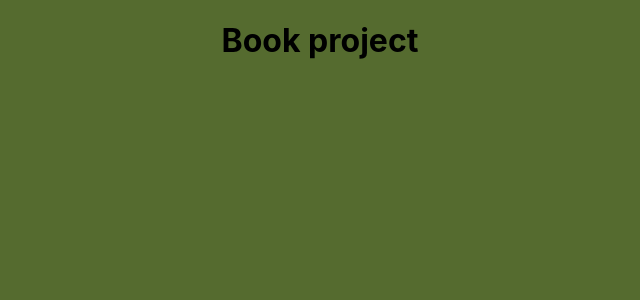
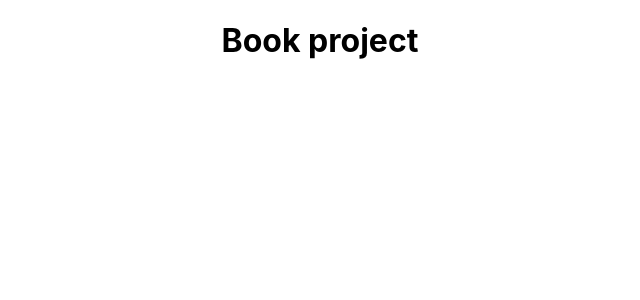
Before and after one commit to mjay118/books, a React (Create React App) app: page / in a window 1280 px wide. Shown: the top 300 px of the page, without its empty margins (320-960 px from the left). Built offline with nearby package versions, Linux system fonts and the light colour scheme.

Commit message:
second commit

```diff
--- a/src/index.css
+++ b/src/index.css
@@ -5,7 +5,7 @@ body {
     sans-serif;
   -webkit-font-smoothing: antialiased;
   -moz-osx-font-smoothing: grayscale;
-  background-color: darkolivegreen;
+  background-color: white;
 }
 
 code {
```
Also changed, not shown: 15 other files (tests, documents, lock files or other folders).
